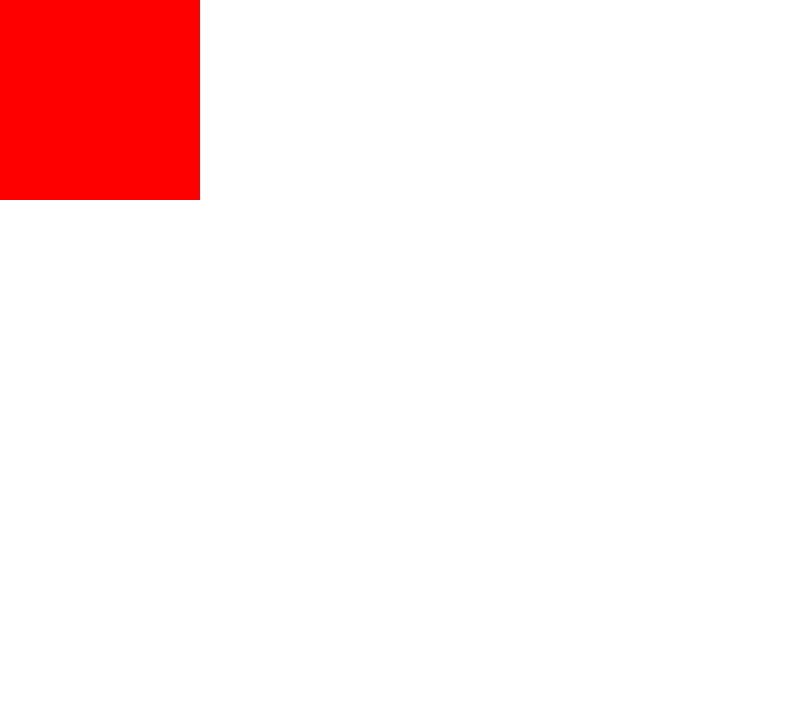
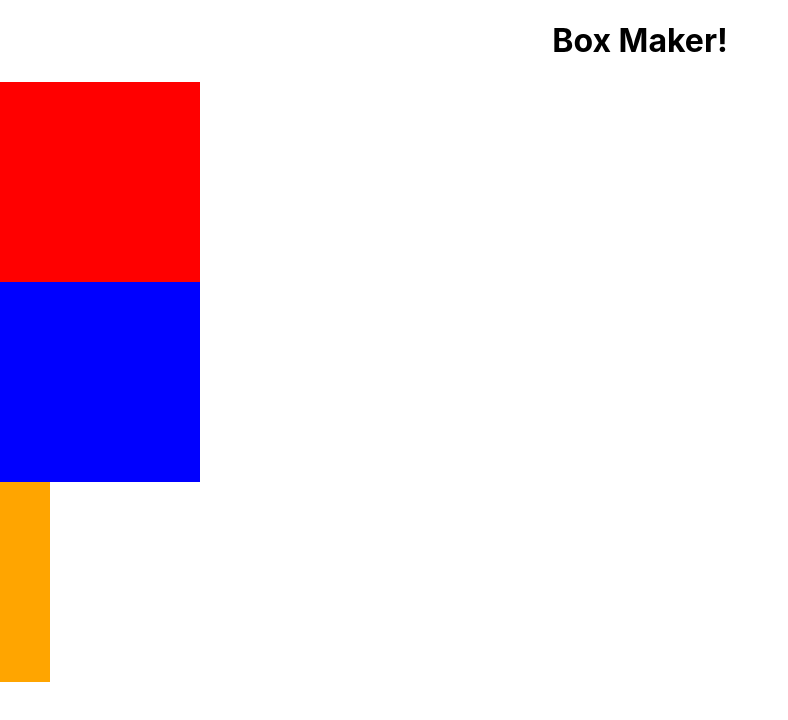
Before and after one commit to Keon-Jukes/reactColorBoxFormsExercise, a React (Create React App) app: page / in a window 1280 px wide. Shown: the top 720 px of the page, without its empty margins (0-788 px from the left). Built offline with nearby package versions, Linux system fonts and the light colour scheme.

Commit message:
box changes colors

```diff
--- a/src/App.js
+++ b/src/App.js
@@ -1,11 +1,13 @@
-import logo from './logo.svg';
+
 import './App.css';
-import ColorBox from './Box';
+// import ColorBox from './Box';
+import BoxList from './BoxList';
 
 function App() {
   return (
     <div className="App">
-      <ColorBox />
+      <h1>Box Maker!</h1>
+      <BoxList />
     </div>
   );
 }
--- a/src/Box.js
+++ b/src/Box.js
@@ -6,9 +6,9 @@ class Box extends React.Component {
         boxHeight: '200px',
         boxWidth: '200px'
     }
-    constructor(props) {
-        super(props);
-    }
+    // constructor(props) {
+    //     super(props);
+    // }
     render() {
         return (
             <div style={{ backgroundColor: this.props.boxColor, width: this.props.boxWidth, height: this.props.boxHeight }}>
--- a/src/BoxList.js
+++ b/src/BoxList.js
@@ -0,0 +1,26 @@
+import React from 'react';
+import Box from './Box';
+
+class BoxList extends React.Component {
+    static defaultProps = {
+      listedBoxes: [
+        { boxColor: 'red', boxHeight: '200px', boxWidth: '200px'},
+       { boxColor: 'blue', boxHeight: '50px', boxWidth: '200px'},
+       { boxColor: 'orange', boxHeight: '200px', boxWidth: '50px'}
+      ]
+    }
+
+    constructor(props){
+        super(props)
+        this.state = {
+            listOfBoxes: []
+        }
+    }
+    render(){
+        return(<div>
+            {this.props.listedBoxes.length > 0 ? (<div>{this.props.listedBoxes.map(colorBox => <Box boxColor={colorBox.boxColor} boxWidth={colorBox.boxWidth} boxheight={colorBox.boxheight}/>)}</div>) : (<div>No boxes available..</div>)}
+        </div>)
+    }
+}
+
+export default BoxList;
```
